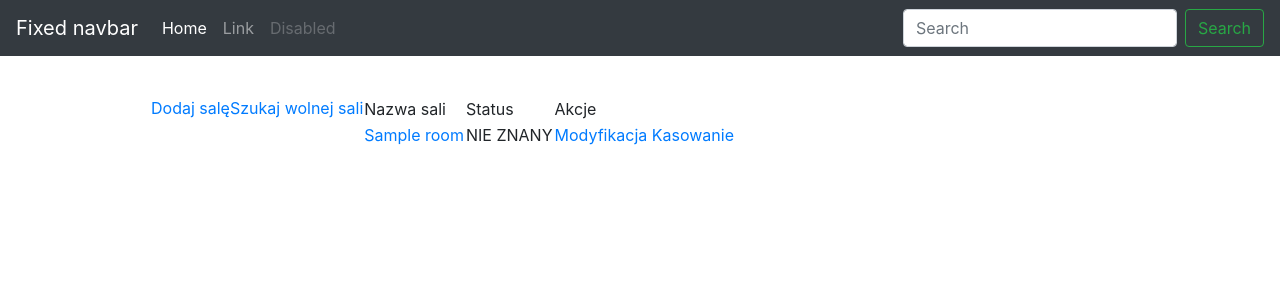
After one commit to wszoltysek/conference_centre, a Django app: page / in a window 1280 px wide. The commit adds this page. Shown: the top 300 px of the page. Run offline with Django 3.2, Linux system fonts and the light colour scheme; tables that the repository leaves empty hold one stand-in row (values such as "Sample post"); some libraries are stand-ins or nearby versions.

Commit message:
project basic functionalities done

```diff
--- a/main_app/models.py
+++ b/main_app/models.py
@@ -1,11 +1,12 @@
 from django.db import models
+from datetime import date
 
 class Room(models.Model):
     name = models.CharField(max_length=128)
     capacity = models.IntegerField()
     projector = models.BooleanField(default=True)
 
-# class Reservation(models.Model):
-#     date =
-#     comment = models.TextField()
-#     reserve = models.ForeignKey(Room, on_delete=models.CASCADE)
+class Reservation(models.Model):
+    date = models.DateField()
+    comment = models.TextField()
+    reserve = models.ForeignKey(Room, on_delete=models.CASCADE)
--- /dev/null
+++ b/main_app/templates/base.html
@@ -0,0 +1,56 @@
+<!DOCTYPE html>
+<html lang="en">
+<head>
+    <meta charset="UTF-8">
+    <title>{% block page_title %}{% endblock %} - MojaStrona.pl</title>
+    <link rel="stylesheet" href="https://stackpath.bootstrapcdn.com/bootstrap/4.4.1/css/bootstrap.min.css"
+          integrity="sha384-Vkoo8x4CGsO3+Hhxv8T/Q5PaXtkKtu6ug5TOeNV6gBiFeWPGFN9MuhOf23Q9Ifjh" crossorigin="anonymous">
+</head>
+<body class="d-flex flex-column h-100">
+<header>
+    <!-- Fixed navbar -->
+    <nav class="navbar navbar-expand-md navbar-dark fixed-top bg-dark">
+        <a class="navbar-brand" href="/">Fixed navbar</a>
+        <button class="navbar-toggler" type="button" data-toggle="collapse" data-target="#navbarCollapse"
+                aria-controls="navbarCollapse" aria-expanded="false" aria-label="Toggle navigation">
+            <span class="navbar-toggler-icon"></span>
+        </button>
+        <div class="collapse navbar-collapse" id="navbarCollapse">
+            <ul class="navbar-nav mr-auto">
+                <li class="nav-item active">
+                    <a class="nav-link" href="/">Home <span class="sr-only">(current)</span></a>
+                </li>
+                <li class="nav-item">
+                    <a class="nav-link" href="#">Link</a>
+                </li>
+                <li class="nav-item">
+                    <a class="nav-link disabled" href="#" tabindex="-1" aria-disabled="true">Disabled</a>
+                </li>
+            </ul>
+            <form class="form-inline mt-2 mt-md-0">
+                <input class="form-control mr-sm-2" type="text" placeholder="Search" aria-label="Search">
+                <button class="btn btn-outline-success my-2 my-sm-0" type="submit">Search</button>
+            </form>
+        </div>
+    </nav>
+</header>
+<!-- Begin page content -->
+<main role="main" class="flex-shrink-0">
+    <div class="container p-5">
+        <div class="row p-5">
+            {% block content %}
+            {% endblock %}
+        </div>
+    </div>
+</main>
+<script src="https://code.jquery.com/jquery-3.4.1.slim.min.js"
+        integrity="sha384-J6qa4849blE2+poT4WnyKhv5vZF5SrPo0iEjwBvKU7imGFAV0wwj1yYfoRSJoZ+n"
+        crossorigin="anonymous"></script>
+<script src="https://cdn.jsdelivr.net/npm/popper.js@1.16.0/dist/umd/popper.min.js"
+        integrity="sha384-Q6E9RHvbIyZFJoft+2mJbHaEWldlvI9IOYy5n3zV9zzTtmI3UksdQRVvoxMfooAo"
+        crossorigin="anonymous"></script>
+<script src="https://stackpath.bootstrapcdn.com/bootstrap/4.4.1/js/bootstrap.min.js"
+        integrity="sha384-wfSDF2E50Y2D1uUdj0O3uMBJnjuUD4Ih7YwaYd1iqfktj0Uod8GCExl3Og8ifwB6"
+        crossorigin="anonymous"></script>
+</body>
+</html>
--- a/main_app/templates/main_page.html
+++ b/main_app/templates/main_page.html
@@ -1,56 +1,26 @@
-<!DOCTYPE html>
-<html lang="en">
-<head>
-    <meta charset="UTF-8">
-    <title>{% block page_title %}{% endblock %} - MojaStrona.pl</title>
-    <link rel="stylesheet" href="https://stackpath.bootstrapcdn.com/bootstrap/4.4.1/css/bootstrap.min.css"
-          integrity="sha384-Vkoo8x4CGsO3+Hhxv8T/Q5PaXtkKtu6ug5TOeNV6gBiFeWPGFN9MuhOf23Q9Ifjh" crossorigin="anonymous">
-</head>
-<body class="d-flex flex-column h-100">
-<header>
-    <!-- Fixed navbar -->
-    <nav class="navbar navbar-expand-md navbar-dark fixed-top bg-dark">
-        <a class="navbar-brand" href="#">Fixed navbar</a>
-        <button class="navbar-toggler" type="button" data-toggle="collapse" data-target="#navbarCollapse"
-                aria-controls="navbarCollapse" aria-expanded="false" aria-label="Toggle navigation">
-            <span class="navbar-toggler-icon"></span>
-        </button>
-        <div class="collapse navbar-collapse" id="navbarCollapse">
-            <ul class="navbar-nav mr-auto">
-                <li class="nav-item active">
-                    <a class="nav-link" href="#">Home <span class="sr-only">(current)</span></a>
-                </li>
-                <li class="nav-item">
-                    <a class="nav-link" href="#">Link</a>
-                </li>
-                <li class="nav-item">
-                    <a class="nav-link disabled" href="#" tabindex="-1" aria-disabled="true">Disabled</a>
-                </li>
-            </ul>
-            <form class="form-inline mt-2 mt-md-0">
-                <input class="form-control mr-sm-2" type="text" placeholder="Search" aria-label="Search">
-                <button class="btn btn-outline-success my-2 my-sm-0" type="submit">Search</button>
-            </form>
-        </div>
-    </nav>
-</header>
-<!-- Begin page content -->
-<main role="main" class="flex-shrink-0">
-    <div class="container p-5">
-        <div class="row p-5">
-            {% block content %}
-            {% endblock %}
-        </div>
-    </div>
-</main>
-<script src="https://code.jquery.com/jquery-3.4.1.slim.min.js"
-        integrity="sha384-J6qa4849blE2+poT4WnyKhv5vZF5SrPo0iEjwBvKU7imGFAV0wwj1yYfoRSJoZ+n"
-        crossorigin="anonymous"></script>
-<script src="https://cdn.jsdelivr.net/npm/popper.js@1.16.0/dist/umd/popper.min.js"
-        integrity="sha384-Q6E9RHvbIyZFJoft+2mJbHaEWldlvI9IOYy5n3zV9zzTtmI3UksdQRVvoxMfooAo"
-        crossorigin="anonymous"></script>
-<script src="https://stackpath.bootstrapcdn.com/bootstrap/4.4.1/js/bootstrap.min.js"
-        integrity="sha384-wfSDF2E50Y2D1uUdj0O3uMBJnjuUD4Ih7YwaYd1iqfktj0Uod8GCExl3Og8ifwB6"
-        crossorigin="anonymous"></script>
-</body>
-</html>
+{% extends 'base.html' %}
+
+{% block content %}
+    <a href="/room/add">Dodaj salę</a>
+    <a href="/room/search">Szukaj wolnej sali</a>
+    <br/>
+    <table>
+        <tr>
+            <td>Nazwa sali</td>
+            <td>Status</td>
+            <td>Akcje</td>
+        </tr>
+        {% for room in rooms %}
+            <tr>
+                <td>
+                    <a href="/room/{{ room.id }}">{{ room.name }}</a>
+                </td>
+                <td>NIE ZNANY</td>
+                <td>
+                    <a href="/room/modify/{{ room.id }}">Modyfikacja</a>
+                    <a href="/room/delete/{{ room.id }}">Kasowanie</a>
+                </td>
+            </tr>
+        {% endfor %}
+    </table>
+{% endblock %}
--- a/main_app/views.py
+++ b/main_app/views.py
@@ -1,21 +1,141 @@
-from django.shortcuts import render
+from django.shortcuts import render, redirect
 from main_app.models import *
 from django.views import View
+import datetime
+
 
 def main_page(request):
-    return render(request, 'main_page.html')
+    rooms = Room.objects.all()
+    # statuses = {}
+    # today = datetime.datetime.now().strftime("%Y-%m-%d")
+    # for room in rooms:
+    #     reservations = Reservation.objects.filter(date=today, reserve=room.id)
+    #     has_reservation = reservations.count() > 0
+    #     statuses[room.id] = has_reservation
 
-# class Room(View):
-#     def get(self, request):
-#         return render(request, "add_form.html")
-#     def post(self, request):
-#
-# class Modify(View):
-#     def get(self, request):
-#         return render(request, "modify.html")
-#     def post(self, request):
-#
-# def room_delete(request):
+    return render(request, 'main_page.html', {
+        "rooms": rooms,
+        # "statuses": statuses,
+    })
 
-# def show_rooms(request):
-#     return render(request, "show_rooms.html")
+
+def delete_room(request, id):
+    try:
+        room = Room.objects.get(pk=id)
+    except:
+        return redirect('/')
+
+    room.delete()
+    return redirect('/')
+
+
+def show_room(request, id):
+    room = Room.objects.get(pk=id)
+    today = datetime.datetime.now().strftime("%Y-%m-%d")
+    reservations = Reservation.objects.filter(reserve=room.id, date__gte=today)
+    return render(request, "show_room.html", {
+        "room": room,
+        "reservations": reservations
+    })
+
+def search_room(request):
+    if 'submit' not in request.GET:
+        return render(request, "search_room.html", {
+            "name": '',
+            "min_capacity": '',
+            "projector": ''
+        })
+
+    rooms = Room.objects.all()
+    # date = request.GET.get("date")
+    name = request.GET.get("name")
+    if len(name) > 0:
+        rooms = rooms.filter(name__icontains=name)
+
+    min_capacity = request.GET.get("min_capacity")
+    if len(min_capacity) > 0:
+        rooms = rooms.filter(capacity__gte=min_capacity)
+
+    projector = request.GET.get("projector")
+    if projector == "on":
+        rooms = rooms.filter(projector=True)
+
+    # reservations = Reservation.objects.filter(reserve=room.id, date__gte=today)
+    return render(request, "search_room.html", {
+        "rooms": rooms,
+        "name": name,
+        "min_capacity": min_capacity,
+        "projector": projector
+    })
+
+
+class ReserveRoom(View):
+    def get(self, request, id):
+        room = Room.objects.get(pk=id)
+        today = datetime.datetime.now().strftime("%Y-%m-%d")
+        reservations = Reservation.objects.filter(reserve=room.id, date__gte=today)
+        return render(request, "reserve_room.html", {
+            "room": room,
+            "reservations": reservations
+        })
+
+    def post(self, request, id):
+        room = Room.objects.get(pk=id)
+        today = datetime.datetime.now().strftime("%Y-%m-%d")
+        date = request.POST.get("date")
+        comment = request.POST.get("comment")
+        reservations = Reservation.objects.filter(reserve=room.id, date__gte=today)
+        reservation = Reservation.objects.create(
+            date=date,
+            reserve=room,
+            comment=comment
+        )
+        reservation.save()
+
+        return redirect('/')
+
+
+class ModifyRoom(View):
+    def get(self, request, id):
+        room = Room.objects.get(pk=id)
+        return render(request, "modify_room.html", {
+            "room": room,
+        })
+
+    def post(self, request, id):
+        room = Room.objects.get(pk=id)
+        name = request.POST.get("name")
+        capacity = request.POST.get("capacity")
+        if request.POST.get("projector") == 'on':
+            projector = True
+        else:
+            projector = False
+
+        room.name = name
+        room.capacity = capacity
+        room.projector = projector
+        room.save()
+
+        return redirect('/')
+
+
+class AddRoom(View):
+    def get(self, request):
+        return render(request, "add_room.html")
+
+    def post(self, request):
+        name = request.POST.get("name")
+        capacity = request.POST.get("capacity")
+        if request.POST.get("projector") == 'on':
+            projector = True
+        else:
+            projector = False
+
+        room = Room.objects.create(
+            name = name,
+            capacity = capacity,
+            projector = projector
+        )
+        room.save()
+
+        return redirect('/')
--- a/reservation/urls.py
+++ b/reservation/urls.py
@@ -21,10 +21,12 @@ from main_app.views import *
 
 urlpatterns = [
     path('admin/', admin.site.urls),
-    path('main-page/', main_page),
-    # path('room/new/', Room.as_view()),
-    # path('room/modify/<int:id>', Modify.as_view()),
-    # path('room/delete/<int:id>', room_delete),
-    # path('show-rooms/', show_rooms),
+    path('', main_page),
+    path('room/search/', search_room),
+    path('room/add/', AddRoom.as_view()),
+    path('room/modify/<int:id>', ModifyRoom.as_view()),
+    path('room/delete/<int:id>', delete_room),
+    path('room/<int:id>', show_room),
+    path('room/reserve/<int:id>', ReserveRoom.as_view()),
 
 ]
```
Also changed, not shown: main_app/templates/add_room.html (added, +15 -0 lines), main_app/templates/modify.html (deleted, +0 -10 lines), main_app/templates/modify_room.html (added, +15 -0 lines), main_app/templates/reserve_room.html (added, +25 -0 lines), main_app/templates/search_room.html (added, +25 -0 lines), main_app/templates/show_room.html (added, +19 -0 lines), main_app/templates/show_rooms.html (deleted, +0 -10 lines), main_app/migrations/0001_initial.py (added).
